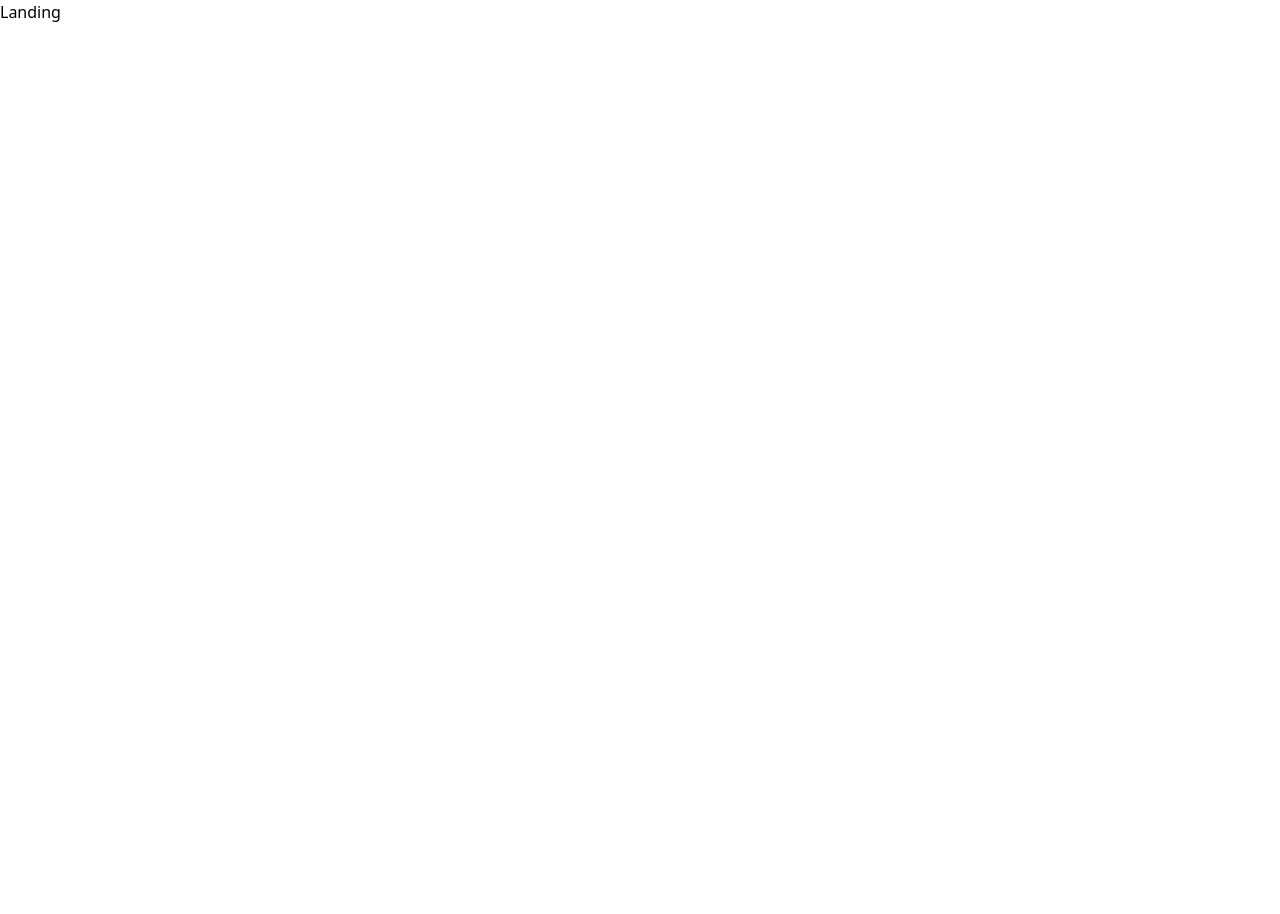
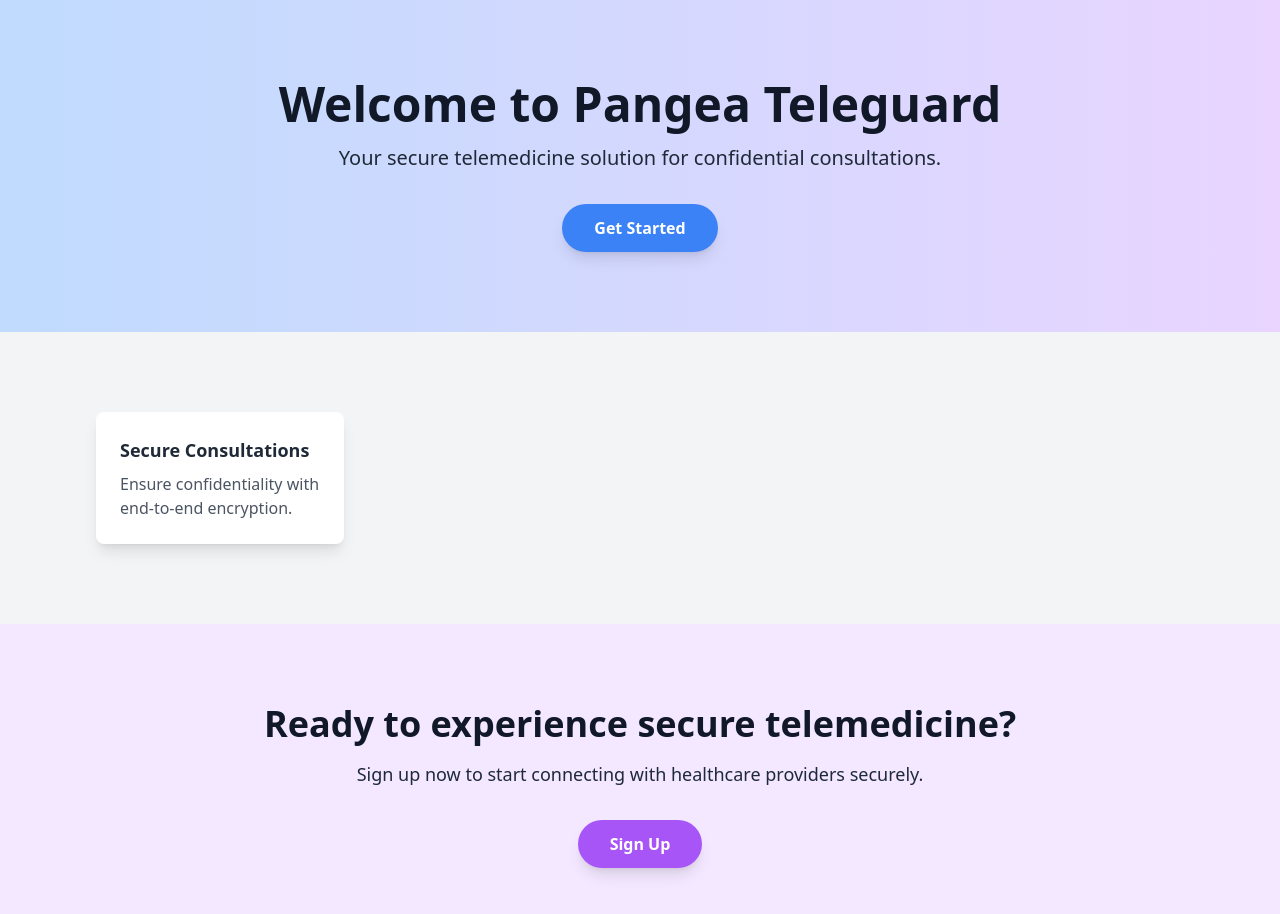
Before and after one commit to vaishnavi-3969/Pangea-Securathon, a React (Create React App) app in the folder frontend/: page / in a window 1280 px wide. Shown: the top 914 px of the page. Before the commit the page ends 800 px from the top, so only its background shows below. Built offline with nearby package versions, Linux system fonts and the light colour scheme.

Commit message:
landing page

```diff
--- a/frontend/package.json
+++ b/frontend/package.json
@@ -6,7 +6,9 @@
     "@testing-library/jest-dom": "^5.17.0",
     "@testing-library/react": "^13.4.0",
     "@testing-library/user-event": "^13.5.0",
+    "firebase": "^10.11.1",
     "framer-motion": "^11.1.7",
+    "pangea-node-sdk": "^3.7.0",
     "react": "^18.3.0",
     "react-dom": "^18.3.0",
     "react-icons": "^5.1.0",
--- a/frontend/public/index.html
+++ b/frontend/public/index.html
@@ -2,19 +2,19 @@
 <html lang="en">
   <head>
     <meta charset="utf-8" />
-    <link rel="icon" href="%PUBLIC_URL%/favicon.ico" />
+    <link rel="icon" href="logo.png" />
     <meta name="viewport" content="width=device-width, initial-scale=1" />
     <meta name="theme-color" content="#000000" />
     <meta
       name="description"
-      content="Web site created using create-react-app"
+      content="Telemedicine Platform"
     />
-    <link rel="apple-touch-icon" href="%PUBLIC_URL%/logo192.png" />
+    <link rel="apple-touch-icon" href="logo.png" />
     <!--
       manifest.json provides metadata used when your web app is installed on a
       user's mobile device or desktop. See https://developers.google.com/web/fundamentals/web-app-manifest/
     -->
-    <link rel="manifest" href="%PUBLIC_URL%/manifest.json" />
+    <link rel="manifest" href="logo.png" />
     <!--
       Notice the use of %PUBLIC_URL% in the tags above.
       It will be replaced with the URL of the `public` folder during the build.
@@ -24,7 +24,7 @@
       work correctly both with client-side routing and a non-root public URL.
       Learn how to configure a non-root public URL by running `npm run build`.
     -->
-    <title>React App</title>
+    <title>Pangea TeleGuard</title>
   </head>
   <body>
     <noscript>You need to enable JavaScript to run this app.</noscript>
--- a/frontend/src/App.js
+++ b/frontend/src/App.js
@@ -1,14 +1,17 @@
 import { BrowserRouter, Route, Routes } from 'react-router-dom';
 import './App.css';
 import { About, Home, Landing } from './pages';
+// import { useAuth } from "@pangeacyber/react-auth";
 
 function App() {
+  // const { authenticated} = useAuth();
+
   return (
     <div>
       <BrowserRouter>
         <Routes>
-          <Route path='/' element=<Landing /> exact />
-          <Route path='/home' element=<Home /> exact />
+        <Route path='/' element=<Landing/> exact/>
+          {/* <Route path='/' element={authenticated ? <Home /> : <Landing />} exact /> */}
           <Route path='/about' element=<About /> exact />
         </Routes>
       </BrowserRouter>
--- /dev/null
+++ b/frontend/src/components/secret.js
@@ -0,0 +1,3 @@
+export const REACT_APP_CLIENT_TOKEN ='pcl_burovcpzryia23w2qviggwnau2dmzqzj'
+export const REACT_APP_LOGIN_URL = "/login"
+export const REACT_APP_PROVIDER_API = "aws.us.pangea.cloud"
--- a/frontend/src/pages/Landing.js
+++ b/frontend/src/pages/Landing.js
@@ -1,9 +1,63 @@
-import React from 'react'
+import React from 'react';
 
 const Landing = () => {
   return (
-    <div>Landing</div>
-  )
-}
+    <>
+      {/* Hero Section */}
+      <div className="bg-gradient-to-r from-blue-200 to-purple-200 py-20">
+        <div className="max-w-6xl mx-auto px-4 sm:px-6 lg:px-8">
+          <div className="text-center">
+            <h1 className="text-4xl sm:text-5xl font-extrabold text-gray-900 leading-tight mb-4">
+              Welcome to Pangea Teleguard
+            </h1>
+            <p className="text-lg sm:text-xl text-gray-800 mb-8">
+              Your secure telemedicine solution for confidential consultations.
+            </p>
+            <div className="flex justify-center">
+              <button className="bg-blue-500 hover:bg-blue-600 text-white font-bold py-3 px-8 rounded-full shadow-lg transition duration-300 ease-in-out">
+                Get Started
+              </button>
+            </div>
+          </div>
+        </div>
+      </div>
 
-export default Landing
+      {/* Features Section */}
+      <div className="bg-gray-100 py-20">
+        <div className="max-w-6xl mx-auto px-4 sm:px-6 lg:px-8">
+          <div className="grid grid-cols-1 sm:grid-cols-2 md:grid-cols-4 gap-8">
+            {/* Feature Card */}
+            <div className="bg-white rounded-lg p-6 flex items-center space-x-4 shadow-lg">
+              <div>
+                <h2 className="text-lg font-semibold text-gray-800 mb-2">Secure Consultations</h2>
+                <p className="text-gray-600">Ensure confidentiality with end-to-end encryption.</p>
+              </div>
+            </div>
+            {/* Add similar feature cards for other features */}
+          </div>
+        </div>
+      </div>
+
+      {/* Call to Action Section */}
+      <div className="bg-purple-100 py-20">
+        <div className="max-w-6xl mx-auto px-4 sm:px-6 lg:px-8">
+          <div className="text-center">
+            <h2 className="text-3xl sm:text-4xl font-extrabold text-gray-900 mb-4">
+              Ready to experience secure telemedicine?
+            </h2>
+            <p className="text-lg text-gray-800 mb-8">
+              Sign up now to start connecting with healthcare providers securely.
+            </p>
+            <div className="flex justify-center">
+              <button className="bg-purple-500 hover:bg-purple-600 text-white font-bold py-3 px-8 rounded-full shadow-lg transition duration-300 ease-in-out">
+                Sign Up
+              </button>
+            </div>
+          </div>
+        </div>
+      </div>
+    </>
+  );
+};
+
+export default Landing;
--- /dev/null
+++ b/frontend/src/pages/Login.js
@@ -0,0 +1,9 @@
+import React from 'react'
+
+const Login = () => {
+  return (
+    <div>Login</div>
+  )
+}
+
+export default Login
--- /dev/null
+++ b/frontend/src/pages/Signup.js
@@ -0,0 +1,9 @@
+import React from 'react'
+
+const Signup = () => {
+  return (
+    <div>Signup</div>
+  )
+}
+
+export default Signup
```
Also changed, not shown: frontend/public/logo.png (added), 1 other file (tests, documents, lock files or other folders).
